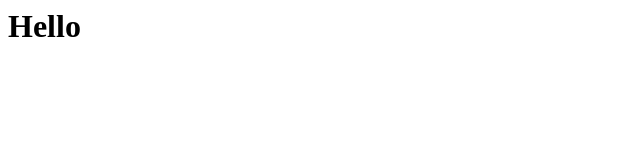
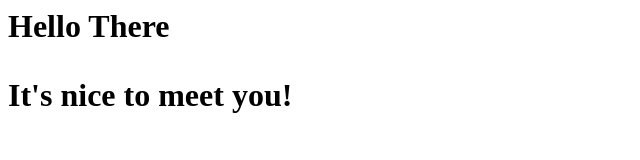
Before and after one commit to Amaani1/First-website, a plain HTML site: page index.html in a window 1280 px wide. Shown: the whole page, without its empty margins (0-640 px from the left). Drawn offline with Linux system fonts and the light colour scheme.

Commit message:
Updated title and new paragraph

```diff
--- a/index.html
+++ b/index.html
@@ -1 +1,2 @@
-<h1>Hello<h1>
+<h1>Hello There<h1>
+  <p>It's nice to meet you!<p>
```
